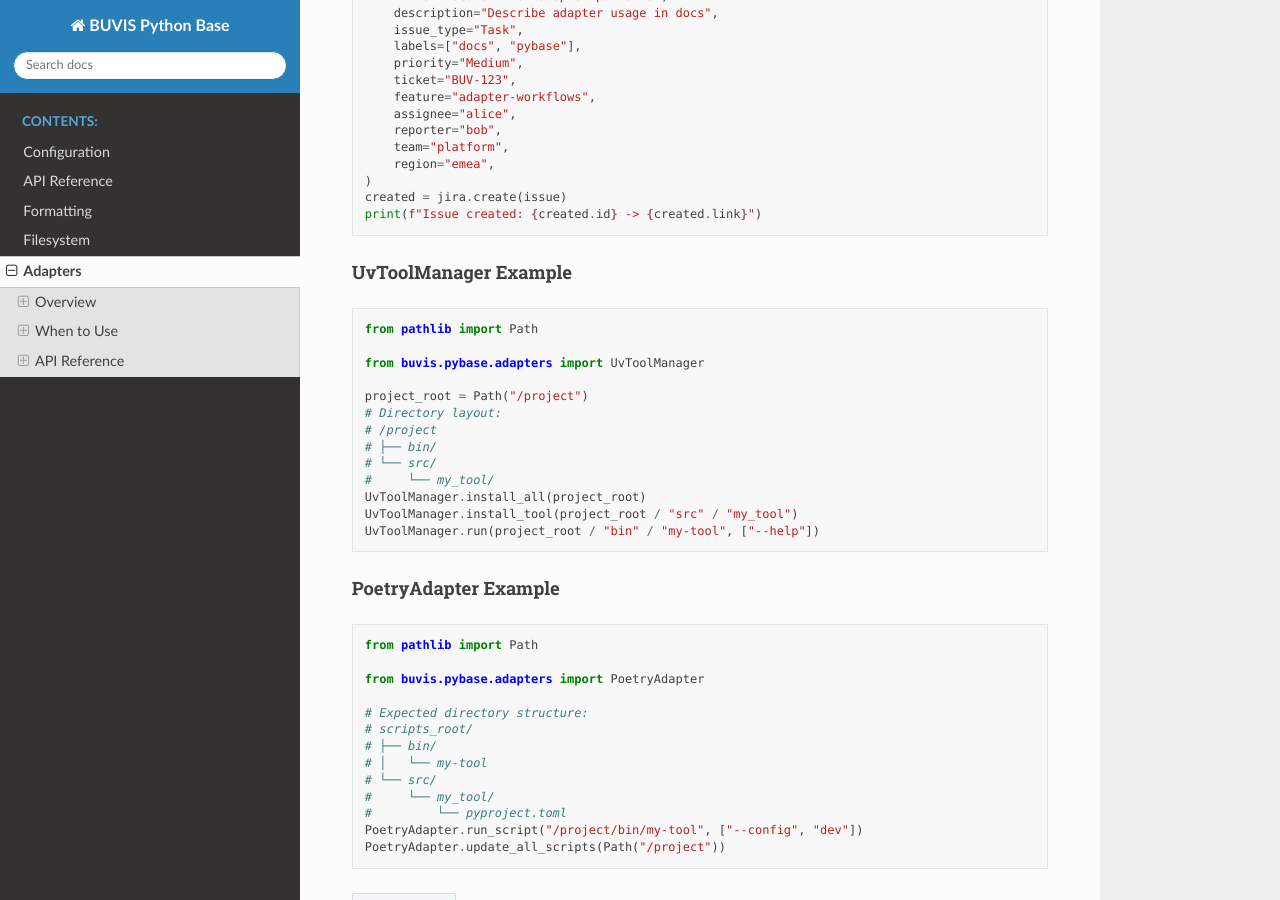
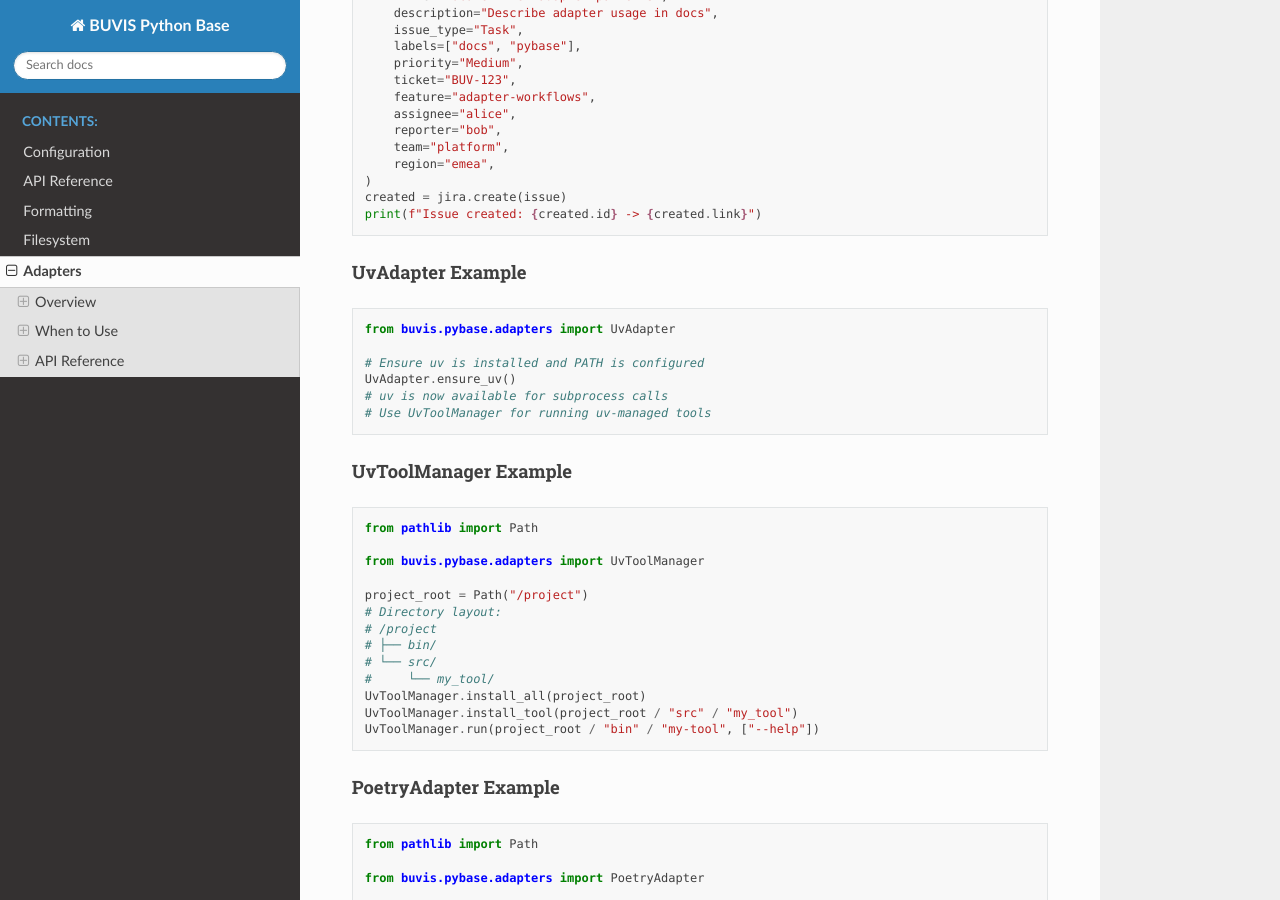
Before and after one commit to buvis/buvis-pybase, a Sphinx documentation site: the page built from docs/source/adapters.rst, in a window 1280 px wide and 900 px high, scrolled down 5449 px. Built offline with Sphinx 7.4.7 and the Read the Docs theme 3.1.0, drawn with Linux system fonts in a browser that asks for light colours.

Commit message:
docs(adapters): add UvAdapter usage example

```diff
--- a/docs/source/adapters.rst
+++ b/docs/source/adapters.rst
@@ -254,6 +254,18 @@ Ensure configuration exposes ``server`` and ``token`` before instantiating the a
     created = jira.create(issue)
     print(f"Issue created: {created.id} -> {created.link}")
 
+UvAdapter Example
+^^^^^^^^^^^^^^^^^
+
+.. code-block:: python
+
+    from buvis.pybase.adapters import UvAdapter
+
+    # Ensure uv is installed and PATH is configured
+    UvAdapter.ensure_uv()
+    # uv is now available for subprocess calls
+    # Use UvToolManager for running uv-managed tools
+
 UvToolManager Example
 ^^^^^^^^^^^^^^^^^^^^^
 
```
